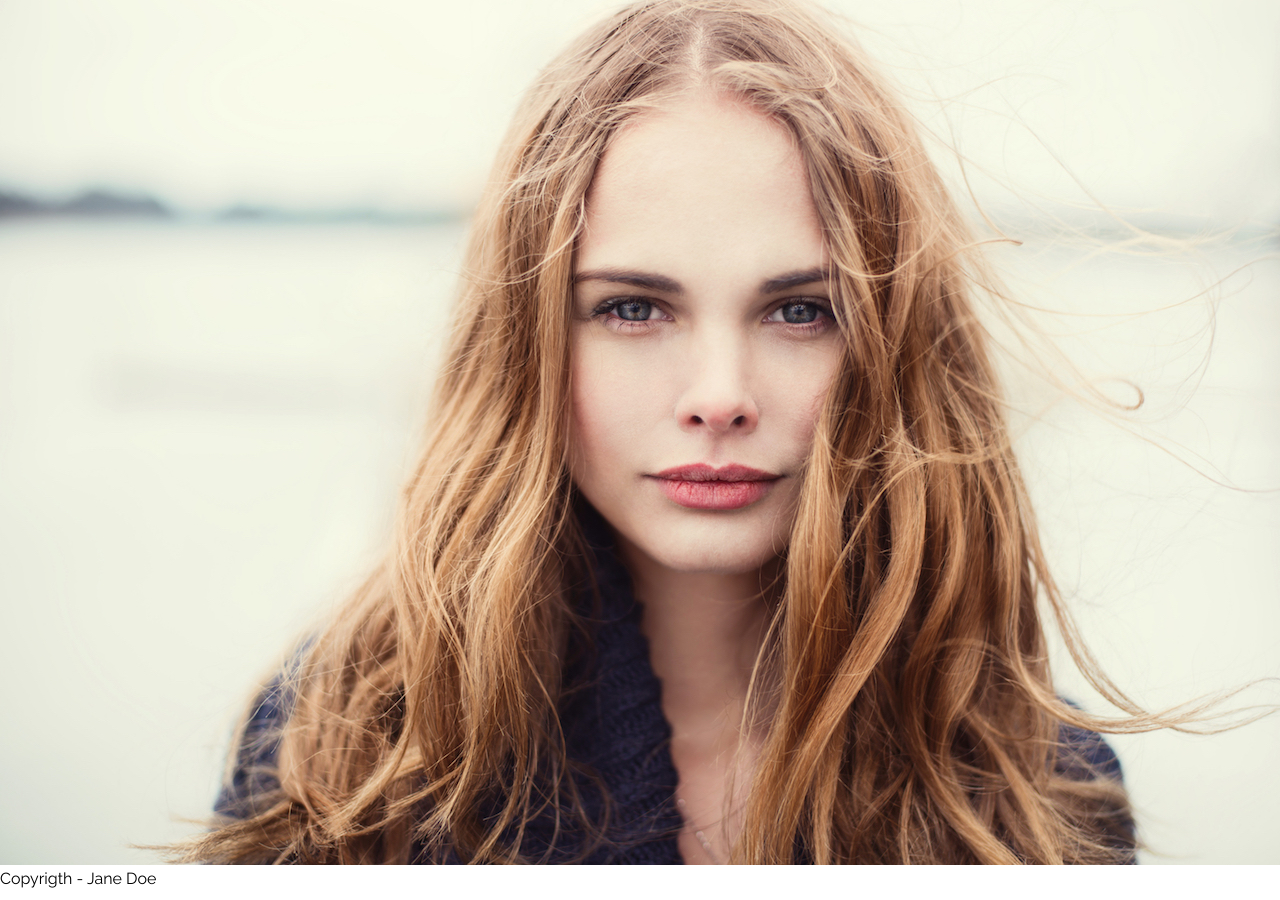
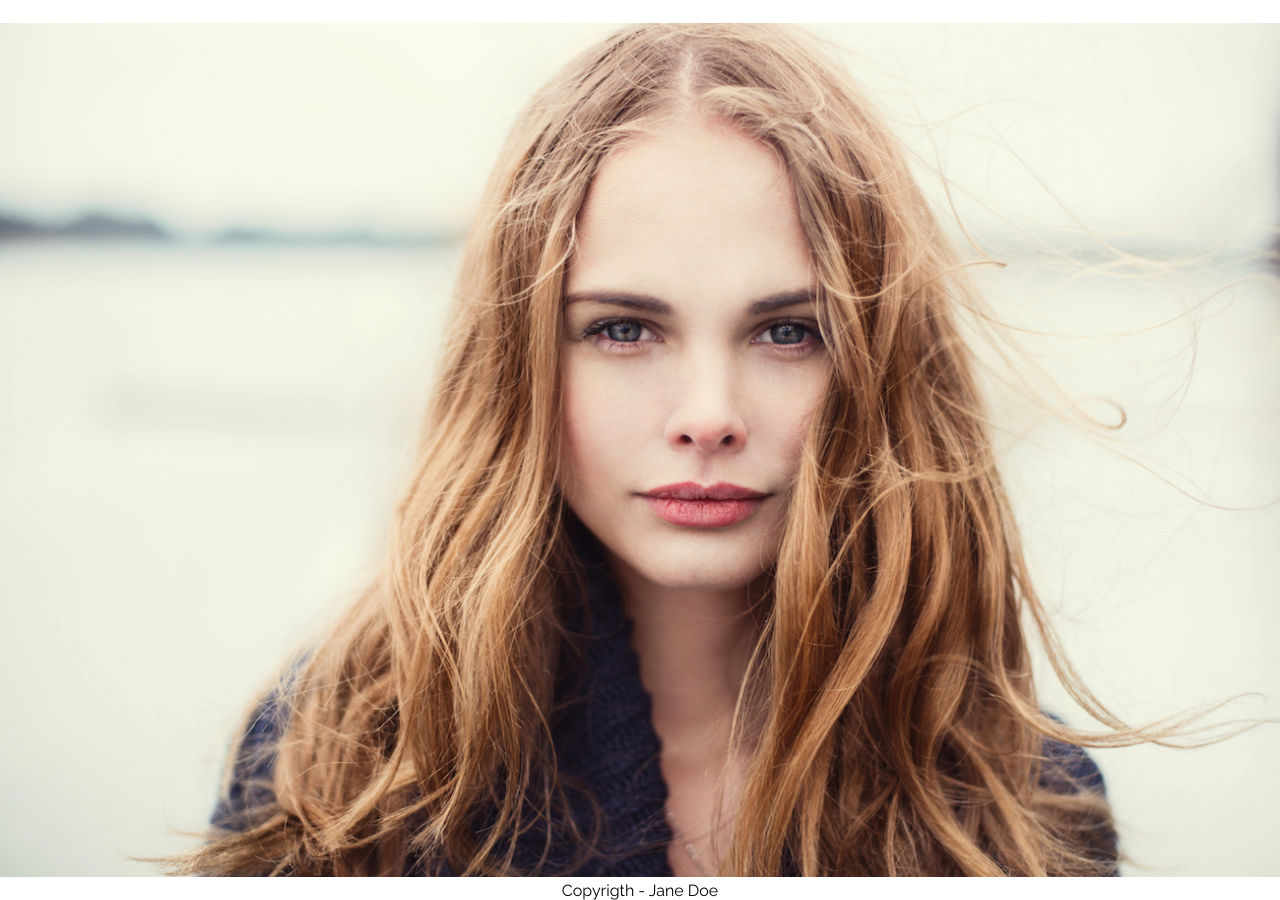
Before and after one commit to josesebastiao/JaneDoe, a plain HTML site: page index.html in a window 1280 px wide. Shown: the part 110-1010 px from the top of the page. Drawn offline with Linux system fonts and the light colour scheme.

Commit message:
Terminei o cabeçalho e o Footer

```diff
--- a/css/estilo.css
+++ b/css/estilo.css
@@ -29,10 +29,22 @@ ul, a{
  text-decoration: none;
  color: rgb(103, 107, 107);
   padding: 1%;
-}
+  margin-bottom: 2%;
+ }
 
 a:hover{
     color:white;
     background:brown;
+}
+
+.foto{
+  width: 100%;
 
 }
+
+.rodape{
+    text-align: center;
+    /* margin: 1.5%;
+    padding: 1%;
+    background-color: darkgray; */
+}
--- a/index.html
+++ b/index.html
@@ -18,10 +18,10 @@
     </header>
 
     <main>
-        <img src="img/jane.jpg" alt="Jane-Doe">
+        <img src="img/jane.jpg" alt="Jane-Doe" class="foto">
     </main>
 
-    <footer>
+    <footer class="rodape">
         <p>Copyrigth - Jane Doe</p>
     </footer>
 
```
